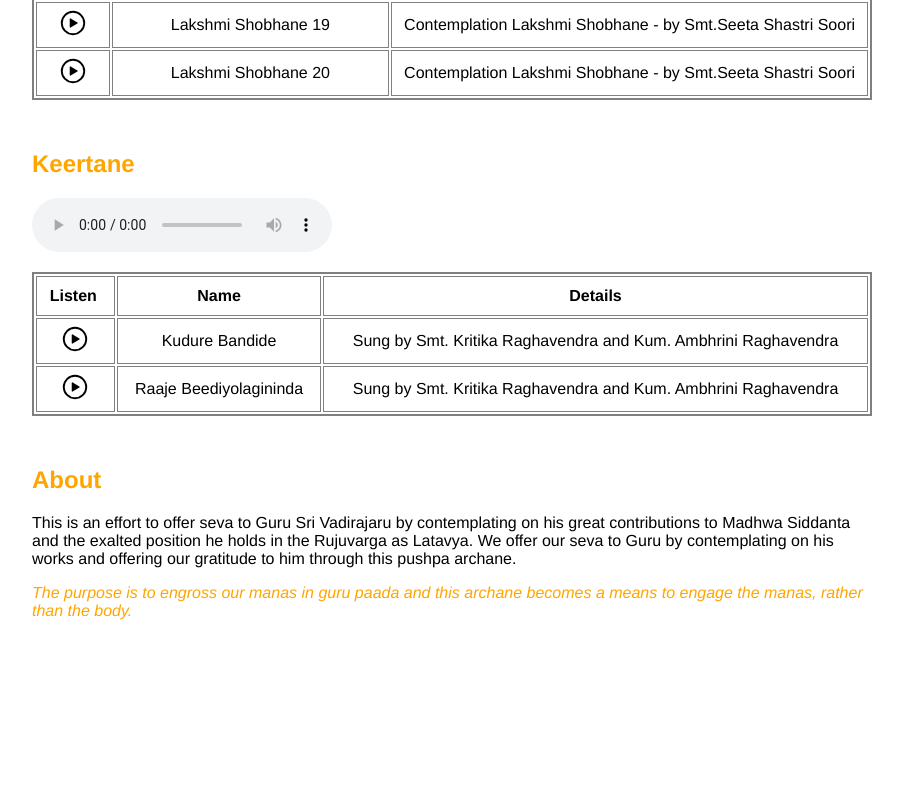
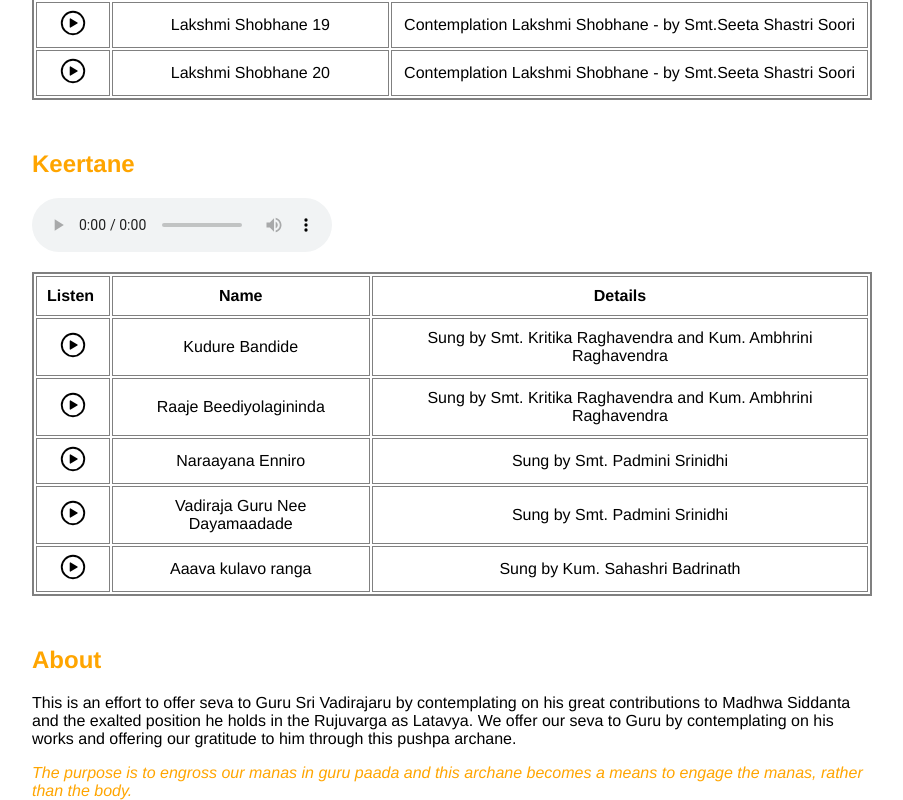
Before and after one commit to savitha18/Vadirajaru, a React (Create React App) app: page / in a window 1280 px wide. Shown: the part 2130-2930 px from the top of the page, without its empty margins (38-941 px from the left). Before the commit the page ends 2750 px from the top, so only its background shows below. Built offline with nearby package versions, Linux system fonts and the light colour scheme.

Commit message:
added songs

```diff
--- a/src/App.js
+++ b/src/App.js
@@ -17,7 +17,6 @@ class App extends Component {
       selectedItem: 'archane'
     }
     this.openModal = this.openModal.bind(this);
-    setTimeout(() => { this.setState({ isOpen: true })}, 6000);
   }
 
   openModal () {
--- a/src/HomePage/files.js
+++ b/src/HomePage/files.js
@@ -24,5 +24,8 @@ const files = {
     'ls20':'1CaUc2OwUiqtfw1ZuxW6kFsKM41PYhxwG',
     'raja':'1Lp0SFsOMf2iuWxPX-Gg8aekJgo_0UUel',
     'kudure':'1HMTWcefzI-08RRmfZx04rh7W8xhu1GLI',
+    'narayana': '1ATnKgrMtUkM4n3jVif3VjnNE572nRTc0',
+    'vadirajaguru':'19Y4hsgnY-JUogdITZljxnRM1FVfXykXe',
+    'avakulavu':'1aF-L1ar3PcxsZKKzR8CYJZDG8C5vywq5',
 };
 export default files;
--- a/src/HomePage/index.js
+++ b/src/HomePage/index.js
@@ -356,6 +356,21 @@ class HomePage extends Component{
                             <td>Raaje Beediyolagininda</td>
                             <td>Sung by Smt. Kritika Raghavendra and Kum. Ambhrini Raghavendra</td>
                         </tr>
+                        <tr>
+                            <td><img src={playImg} onClick={() => this.setState({ keertaneAudioSource: files.narayana})} /></td>
+                            <td>Naraayana Enniro</td>
+                            <td>Sung by Smt. Padmini Srinidhi</td>
+                        </tr>
+                        <tr>
+                            <td><img src={playImg} onClick={() => this.setState({ keertaneAudioSource: files.vadirajaguru})} /></td>
+                            <td>Vadiraja Guru Nee Dayamaadade</td>
+                            <td>Sung by Smt. Padmini Srinidhi</td>
+                        </tr>
+                        <tr>
+                            <td><img src={playImg} onClick={() => this.setState({ keertaneAudioSource: files.avakulavu})} /></td>
+                            <td>Aaava kulavo ranga</td>
+                            <td>Sung by Kum. Sahashri Badrinath</td>
+                        </tr>
                     </thead>
                 </table>
             </div>
```
